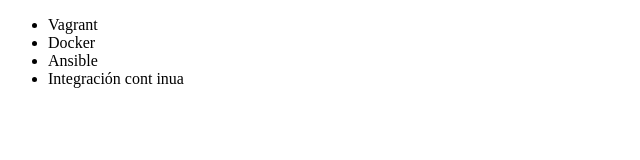
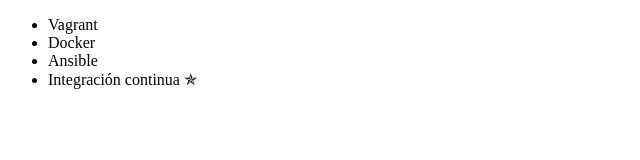
Before and after one commit to umk3reptile/alura-git, a plain HTML site: page index.html in a window 1280 px wide. Shown: the full height of the page, 0-640 px from the left. Drawn offline with Linux system fonts and the light colour scheme.

Commit message:
correcion de espacio y agregar estrella

```diff
--- a/index.html
+++ b/index.html
@@ -15,7 +15,7 @@
             <li> Vagrant </li>
             <li> Docker </li>
             <li> Ansible </li>
-            <li> Integración cont inua </li>
+            <li> Integración continua ✯</li>
         </ul>
     </main>
     <footer></footer>
```
